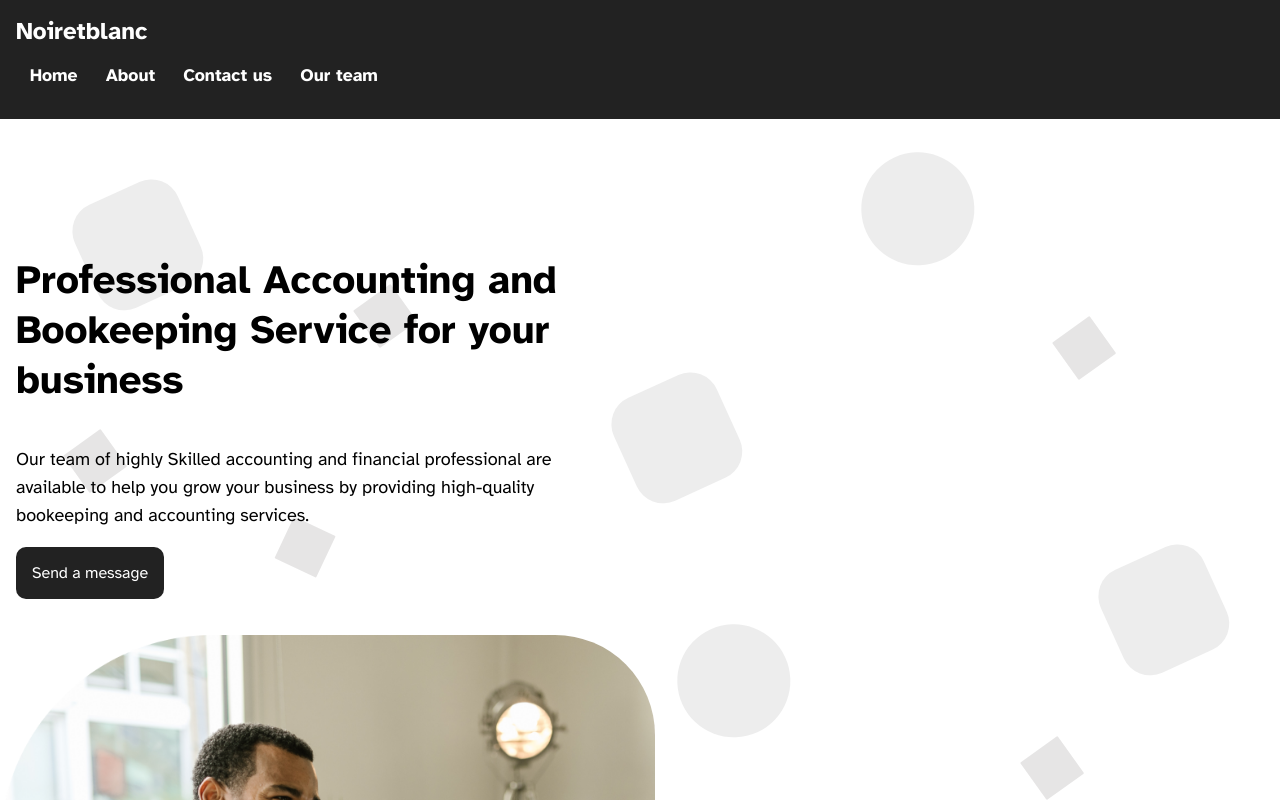
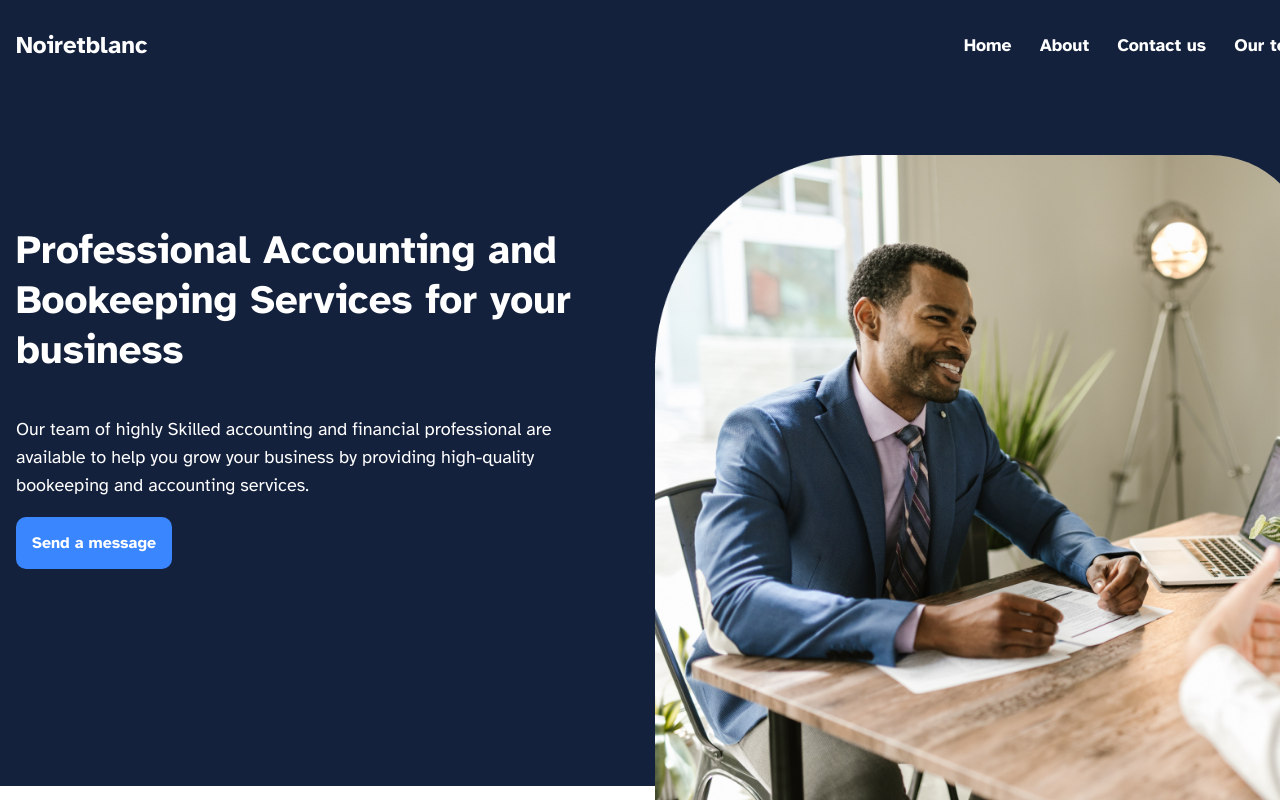
Before and after one commit to sammyodiagbe/noiretblanc, a React (Create React App) app: page / in a window 1280 px wide. Shown: the top 800 px of the page. Built offline with nearby package versions, Linux system fonts and the light colour scheme.

Commit message:
responsive design

```diff
--- a/src/App.js
+++ b/src/App.js
@@ -20,7 +20,8 @@ function App() {
           <div className="container">
             <div className="left">
               <h1 className="title">
-                Professional Accounting and Bookeeping Service for your business
+                Professional Accounting and Bookeeping Services for your
+                business
               </h1>
               <p>
                 Our team of highly Skilled accounting and financial professional
--- a/src/styles/_media-query.scss
+++ b/src/styles/_media-query.scss
@@ -1,8 +1,14 @@
 @media screen and (min-width: 1240px) {
   body {
+    // width: 1310px;
+    // margin: 0 auto;
+
+    div.container {
       width: 1310px;
       margin: 0 auto;
+    }
     nav.navigation {
+      div.container {
         button.burger-btn {
           display: none;
         }
@@ -27,11 +33,11 @@
           }
         }
       }
+    }
 
     main.main-content {
       section.introduction {
-        background: url(../assets/background-image.svg);
-
+        div.container {
           display: grid;
           grid-template-columns: 1fr 1fr;
           padding-bottom: 0;
@@ -51,6 +57,9 @@
           div.right {
             img {
               border-top-right-radius: 100px;
+              position: relative;
+              top: 50px;
+            }
           }
         }
       }
--- a/src/styles/index.css
+++ b/src/styles/index.css
@@ -48,8 +48,11 @@ body footer.footer ul li {
 
 body nav.navigation {
   padding: 1em;
-  background: #222;
+  background: #14213d;
   color: #fff;
+}
+
+body nav.navigation div.container {
   display: -webkit-box;
   display: -ms-flexbox;
   display: flex;
@@ -65,11 +68,11 @@ body nav.navigation {
   left: 0;
 }
 
-body nav.navigation svg.burger {
+body nav.navigation div.container svg.burger {
   width: 30px;
 }
 
-body nav.navigation button.close-btn {
+body nav.navigation div.container button.close-btn {
   position: fixed;
   right: 15px;
   top: 5px;
@@ -79,7 +82,7 @@ body nav.navigation button.close-btn {
   color: #fff;
 }
 
-body nav.navigation div.subnav {
+body nav.navigation div.container div.subnav {
   position: fixed;
   left: 0;
   top: 0;
@@ -94,24 +97,24 @@ body nav.navigation div.subnav {
   transition: transform 0.5s, -webkit-transform 0.5s;
 }
 
-body nav.navigation div.subnav.show-menu {
+body nav.navigation div.container div.subnav.show-menu {
   -webkit-transform: translateX(0);
           transform: translateX(0);
   top: 0;
 }
 
-body nav.navigation div.subnav ul {
+body nav.navigation div.container div.subnav ul {
   background: #fff;
   width: 70vw;
   height: 100vh;
 }
 
-body nav.navigation div.subnav ul li {
+body nav.navigation div.container div.subnav ul li {
   list-style: none;
   display: block;
 }
 
-body nav.navigation div.subnav ul li a {
+body nav.navigation div.container div.subnav ul li a {
   display: block;
   padding: 1em 0.8em;
   color: #fff;
@@ -121,30 +124,36 @@ body nav.navigation div.subnav ul li a {
 }
 
 body main.main-content section.introduction {
+  background: #14213d;
+  color: #fff;
+}
+
+body main.main-content section.introduction div.container {
   padding: 1em 0;
 }
 
-body main.main-content section.introduction div.left {
+body main.main-content section.introduction div.container div.left {
   padding: 1em;
 }
 
-body main.main-content section.introduction div.left h1.title,
-body main.main-content section.introduction div.left p,
-body main.main-content section.introduction div.left a {
+body main.main-content section.introduction div.container div.left h1.title,
+body main.main-content section.introduction div.container div.left p,
+body main.main-content section.introduction div.container div.left a {
   margin-bottom: 1em;
 }
 
-body main.main-content section.introduction div.left p {
+body main.main-content section.introduction div.container div.left p {
   line-height: 24px;
 }
 
-body main.main-content section.introduction div.left a {
+body main.main-content section.introduction div.container div.left a {
   display: inline-block;
   padding: 1em;
-  background: #222;
+  background: #3a86ff;
   color: #fff;
   text-decoration: none;
   border-radius: 10px;
+  font-weight: bold;
 }
 
 body main.main-content section.offers {
@@ -235,17 +244,17 @@ body main.main-content section.contact div.right form.contact-form div.input-con
 }
 
 @media screen and (min-width: 1240px) {
-  body {
+  body div.container {
     width: 1310px;
     margin: 0 auto;
   }
-  body nav.navigation button.burger-btn {
+  body nav.navigation div.container button.burger-btn {
     display: none;
   }
-  body nav.navigation button.close-btn {
+  body nav.navigation div.container button.close-btn {
     display: none;
   }
-  body nav.navigation div.subnav {
+  body nav.navigation div.container div.subnav {
     position: static;
     height: auto;
     width: auto;
@@ -253,39 +262,40 @@ body main.main-content section.contact div.right form.contact-form div.input-con
     -webkit-transform: translate(0);
             transform: translate(0);
   }
-  body nav.navigation div.subnav ul {
+  body nav.navigation div.container div.subnav ul {
     height: auto;
     width: -webkit-max-content;
     width: -moz-max-content;
     width: max-content;
     background: transparent;
   }
-  body nav.navigation div.subnav ul li {
+  body nav.navigation div.container div.subnav ul li {
     display: inline-block;
   }
-  body main.main-content section.introduction {
-    background: url(../assets/background-image.svg);
+  body main.main-content section.introduction div.container {
     display: -ms-grid;
     display: grid;
     -ms-grid-columns: 1fr 1fr;
         grid-template-columns: 1fr 1fr;
     padding-bottom: 0;
   }
-  body main.main-content section.introduction div.left {
+  body main.main-content section.introduction div.container div.left {
     padding: 2vh;
     padding-top: 15vh;
     padding-right: 5vh;
     padding-bottom: 20px;
   }
-  body main.main-content section.introduction div.left h1.title {
+  body main.main-content section.introduction div.container div.left h1.title {
     font-size: 2.5em;
   }
-  body main.main-content section.introduction div.left p {
+  body main.main-content section.introduction div.container div.left p {
     font-size: 18px;
     line-height: 28px;
   }
-  body main.main-content section.introduction div.right img {
+  body main.main-content section.introduction div.container div.right img {
     border-top-right-radius: 100px;
+    position: relative;
+    top: 50px;
   }
   body main.main-content section.offers div.offers {
     display: -ms-grid;
--- a/src/styles/index.scss
+++ b/src/styles/index.scss
@@ -42,8 +42,9 @@ body {
   }
   nav.navigation {
     padding: $padding;
-    background: #222;
+    background: #14213d;
     color: #fff;
+    div.container {
       display: flex;
       align-items: center;
       justify-content: space-between;
@@ -94,9 +95,13 @@ body {
         }
       }
     }
+  }
 
   main.main-content {
     section.introduction {
+      background: #14213d;
+      color: #fff;
+      div.container {
         padding: $padding 0;
         div.left {
           padding: $padding;
@@ -112,10 +117,12 @@ body {
           a {
             display: inline-block;
             padding: $padding;
-          background: #222;
+            background: #3a86ff;
             color: #fff;
             text-decoration: none;
             border-radius: $border-radius;
+            font-weight: bold;
+          }
         }
       }
     }
```
Also changed, not shown: 1 other file (tests, documents, lock files or other folders). Lines whose indentation alone changed are shown as unchanged.
